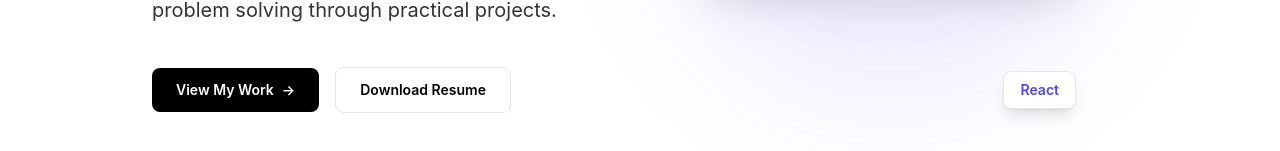
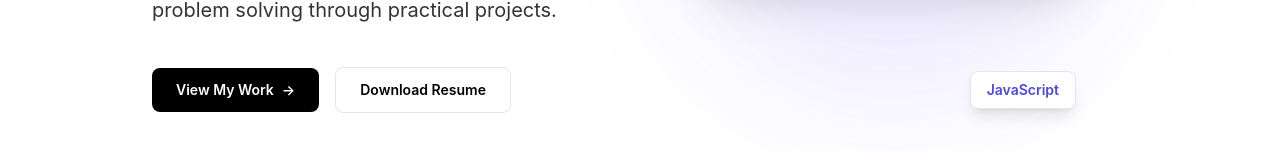
Before and after one commit to gaganjadaun2007/Aka_portfolio, a React (Vite) app: page / in a window 1280 px wide. Shown: the part 738-889 px from the top of the page. Built offline with nearby package versions, Linux system fonts and the light colour scheme.

Commit message:
chore: remove React from listed skills

```diff
--- a/src/components/Footer.jsx
+++ b/src/components/Footer.jsx
@@ -8,7 +8,7 @@ export function Footer() {
           © {new Date().getFullYear()} {user.name} — Engineering Profile
         </div>
         <div className="text-xs text-[var(--color-text-secondary)] font-mono">
-          Built with React & Tailwind
+          Built with Tailwind
         </div>
       </div>
     </footer>
--- a/src/components/Hero.jsx
+++ b/src/components/Hero.jsx
@@ -30,7 +30,7 @@ const AbstractVisual = () => (
       Python
     </div>
     <div className="absolute -bottom-4 right-10 bg-[var(--card-bg)] border border-[var(--border-color)] px-4 py-2 rounded-lg shadow-lg text-sm font-semibold text-[var(--color-accent)] animate-float-fast theme-transition">
-      React
+      JavaScript
     </div>
     <div className="absolute top-1/2 -right-12 bg-indigo-500/10 border border-indigo-500/20 px-4 py-2 rounded-lg shadow-lg text-sm font-bold text-[var(--color-accent)] animate-float theme-transition">
       AI / ML
--- a/src/data/content.js
+++ b/src/data/content.js
@@ -48,7 +48,7 @@ export const stack = [
   },
   {
     category: 'Frontend',
-    technologies: ['HTML', 'CSS', 'React'],
+    technologies: ['HTML', 'CSS', 'JavaScript'],
   },
   {
     category: 'Database',
```
